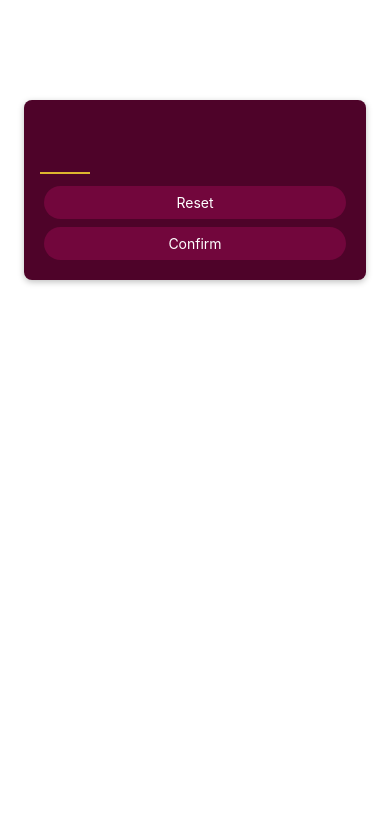
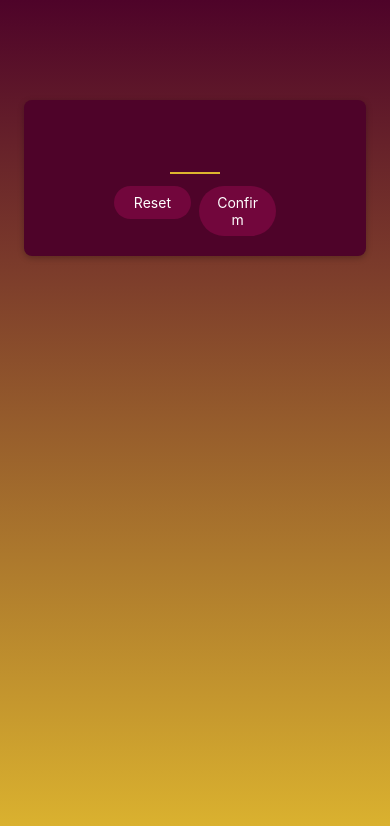
Before and after one commit to Jubraj001/Guess-Game, a React Native app: screen / in a window 390 px wide. Shown: the top 826 px of the page. Built offline with nearby package versions, Linux system fonts and the light colour scheme.

Commit message:
Linear Gradient

```diff
--- a/App.js
+++ b/App.js
@@ -1,12 +1,17 @@
-import { StyleSheet} from 'react-native';
+import { StyleSheet, View} from 'react-native';
 import StartGameScreen from './screens/StartGameScreen';
+import { LinearGradient } from 'expo-linear-gradient';
 
 export default function App() {
   return (
-    <StartGameScreen/>
+    <LinearGradient colors={['#4e0329','#ddb52f']}style={styles.rootScreen}>
+      <StartGameScreen/>
+    </LinearGradient>
   );
 }
 
 const styles = StyleSheet.create({
-
+    rootScreen:{
+      flex:1
+    }
 });
--- a/package.json
+++ b/package.json
@@ -10,6 +10,7 @@
   },
   "dependencies": {
     "expo": "~47.0.12",
+    "expo-linear-gradient": "~12.0.1",
     "expo-status-bar": "~1.4.2",
     "react": "18.1.0",
     "react-native": "0.70.5"
--- a/screens/StartGameScreen.js
+++ b/screens/StartGameScreen.js
@@ -10,8 +10,14 @@
             keyboardType="number-pad"
             autoCapitalize="none"
             autoCorrect={false}/>
-        <PrimaryButton>Reset</PrimaryButton>
-        <PrimaryButton>Confirm</PrimaryButton>
+            <View style={styles.buttonsContainer}>
+                <View style={styles.buttonContainer}>
+                    <PrimaryButton>Reset</PrimaryButton>
+                </View>
+                <View style={styles.buttonContainer}>
+                    <PrimaryButton>Confirm</PrimaryButton>
+                </View>
+            </View>
     </View>
   )
 }
@@ -19,6 +25,7 @@
 const styles = StyleSheet.create({
     inputContainer:{
         padding:16,
+        alignItems:'center',
         marginTop:100,
         backgroundColor:'#4e0329',
         marginHorizontal:24,
@@ -39,5 +46,11 @@
         marginVertical: 8,
         fontWeight: 'bold',
         textAlign: 'center'
+    },
+    buttonsContainer:{
+        flexDirection:'row'
+    },
+    buttonContainer:{
+        flex:1
     }
 });
```
Also changed, not shown: 1 other file (tests, documents, lock files or other folders).
